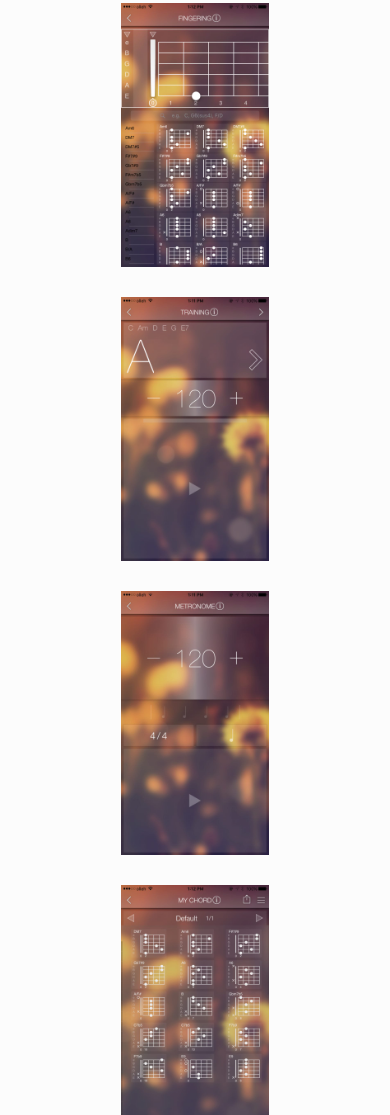
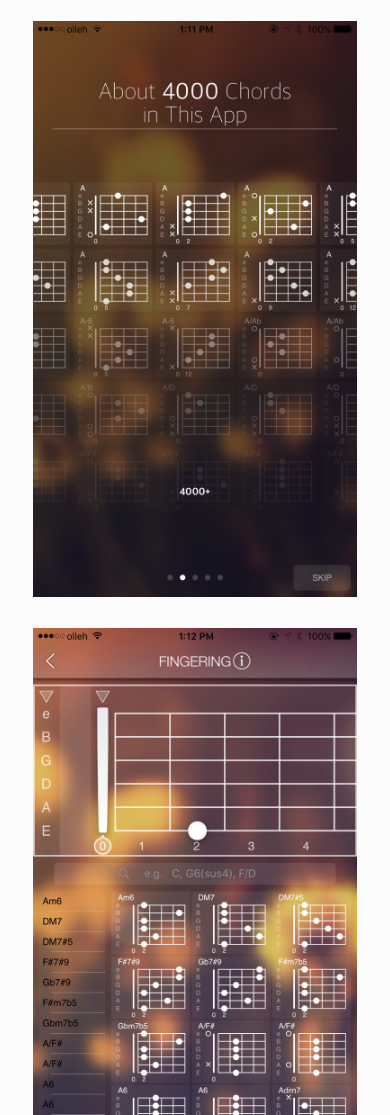
Before and after one commit to canapio/canapio.github.io, a plain HTML site: page Guitar-Kit/index.html in a window 390 px wide. Shown: the part 1654-2769 px from the top of the page. Drawn offline with Linux system fonts and the light colour scheme.

Commit message:
Update guitar-kit/index.html: Fixed mobile storyboard img tag class to col-xs-12

```diff
--- a/Guitar-Kit/index.html
+++ b/Guitar-Kit/index.html
@@ -204,16 +204,16 @@
 
 
         <div class="row">
-          <div class="col-md-offset-0 col-md-4 col-sm-offset-4 col-sm-4 col-xs-offset-3 col-xs-6"><img class="storyboard_img" src="../img/storyboard/storyboard_guitarkit000.jpg" alt="guitar kit's user flow" /></div>
+          <div class="col-md-offset-0 col-md-4 col-sm-offset-4 col-sm-4 col-xs-offset-0 col-xs-12"><img class="storyboard_img" src="../img/storyboard/storyboard_guitarkit000.jpg" alt="guitar kit's user flow" /></div>
 
-          <div class="col-md-offset-0 col-md-4 col-sm-offset-2 col-sm-4 col-xs-offset-3 col-xs-6"><img class="storyboard_img" src="../img/storyboard/storyboard_guitarkit001.jpg" alt="guitar kit's user flow" /></div>
+          <div class="col-md-offset-0 col-md-4 col-sm-offset-2 col-sm-4 col-xs-offset-0 col-xs-12"><img class="storyboard_img" src="../img/storyboard/storyboard_guitarkit001.jpg" alt="guitar kit's user flow" /></div>
           <div class="col-md-0 col-sm-0 col-xs-3"></div>
-          <div class="col-md-offset-0 col-md-4 col-sm-offset-0 col-sm-4 col-xs-offset-3 col-xs-6"><img class="storyboard_img" src="../img/storyboard/storyboard_guitarkit002.jpg" alt="guitar kit's user flow" /></div>
+          <div class="col-md-offset-0 col-md-4 col-sm-offset-0 col-sm-4 col-xs-offset-0 col-xs-12"><img class="storyboard_img" src="../img/storyboard/storyboard_guitarkit002.jpg" alt="guitar kit's user flow" /></div>
 
-          <div class="col-md-offset-0 col-md-4 col-sm-offset-2 col-sm-4 col-xs-offset-3 col-xs-6"><img class="storyboard_img" src="../img/storyboard/storyboard_guitarkit003.jpg" alt="guitar kit's user flow" /></div>
-          <div class="col-md-offset-0 col-md-4 col-sm-offset-0 col-sm-4 col-xs-offset-3 col-xs-6"><img class="storyboard_img" src="../img/storyboard/storyboard_guitarkit004.jpg" alt="guitar kit's user flow" /></div>
+          <div class="col-md-offset-0 col-md-4 col-sm-offset-2 col-sm-4 col-xs-offset-0 col-xs-12"><img class="storyboard_img" src="../img/storyboard/storyboard_guitarkit003.jpg" alt="guitar kit's user flow" /></div>
+          <div class="col-md-offset-0 col-md-4 col-sm-offset-0 col-sm-4 col-xs-offset-0 col-xs-12"><img class="storyboard_img" src="../img/storyboard/storyboard_guitarkit004.jpg" alt="guitar kit's user flow" /></div>
 
-          <div class="col-md-offset-0 col-md-4 col-sm-offset-4 col-sm-4 col-xs-offset-3 col-xs-6"><img class="storyboard_img" src="../img/storyboard/storyboard_guitarkit005.jpg" alt="guitar kit's user flow" /></div>
+          <div class="col-md-offset-0 col-md-4 col-sm-offset-4 col-sm-4 col-xs-offset-0 col-xs-12"><img class="storyboard_img" src="../img/storyboard/storyboard_guitarkit005.jpg" alt="guitar kit's user flow" /></div>
         </div>
       </div>
       <div class="col-lg-1 col-sm-0 col-xs-0"></div>
```
